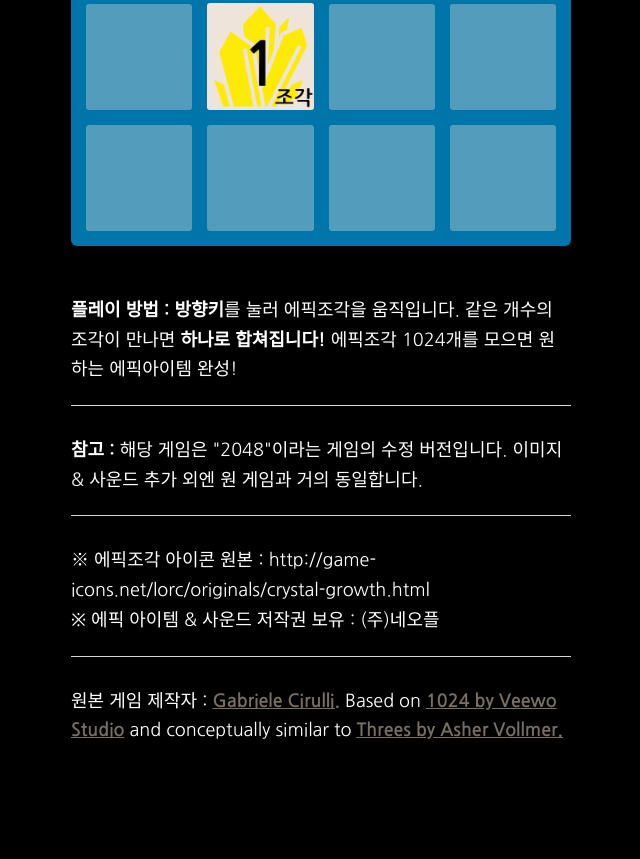
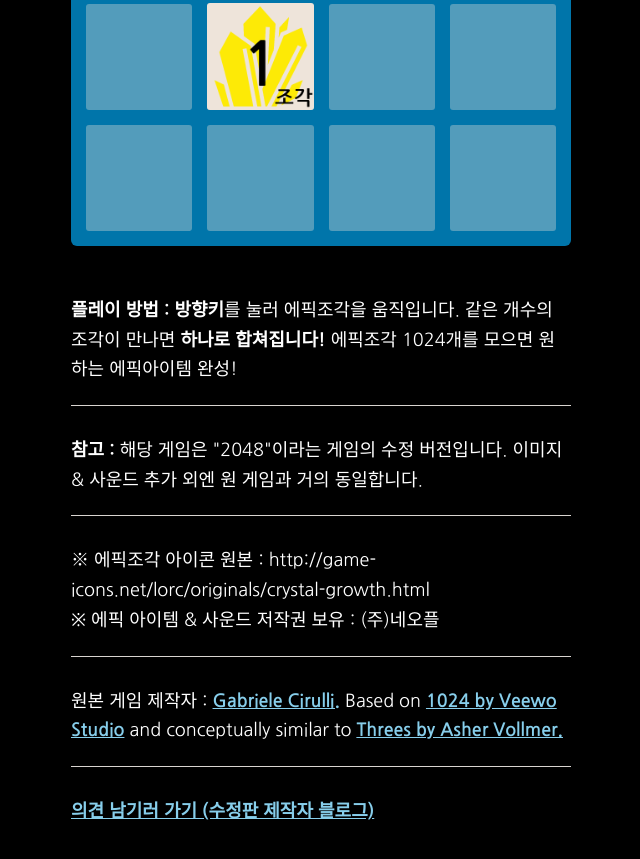
Before and after one commit to solarias/epicMaker, a plain HTML site: page index.html in a window 1280 px wide. Shown: the part 496-1355 px from the top of the page, without its empty margins (319-959 px from the left). Before the commit the page ends 1322 px from the top, so only its background shows below. Drawn offline with Linux system fonts and the light colour scheme.

Commit message:
블로그 링크 추가

```diff
--- a/index.html
+++ b/index.html
@@ -100,6 +100,10 @@
     <p>
     원본 게임 제작자 : <a href="http://gabrielecirulli.com" target="_blank">Gabriele Cirulli.</a> Based on <a href="https://itunes.apple.com/us/app/1024!/id823499224" target="_blank">1024 by Veewo Studio</a> and conceptually similar to <a href="http://asherv.com/threes/" target="_blank">Threes by Asher Vollmer.</a>
     </p>
+    <hr>
+    <p>
+    <a href="http://blog.naver.com/ansewo/220622679923" target="_blank">의견 남기러 가기 (수정판 제작자 블로그)</a>
+    </p>
   </div>
 
   <script src="js/bind_polyfill.js"></script>
--- a/style/main.css
+++ b/style/main.css
@@ -102,7 +102,7 @@ p {
   line-height: 1.65; }
 
 a {
-  color: #776e65;
+  color: skyblue;
   font-weight: bold;
   text-decoration: underline;
   cursor: pointer; }
```
